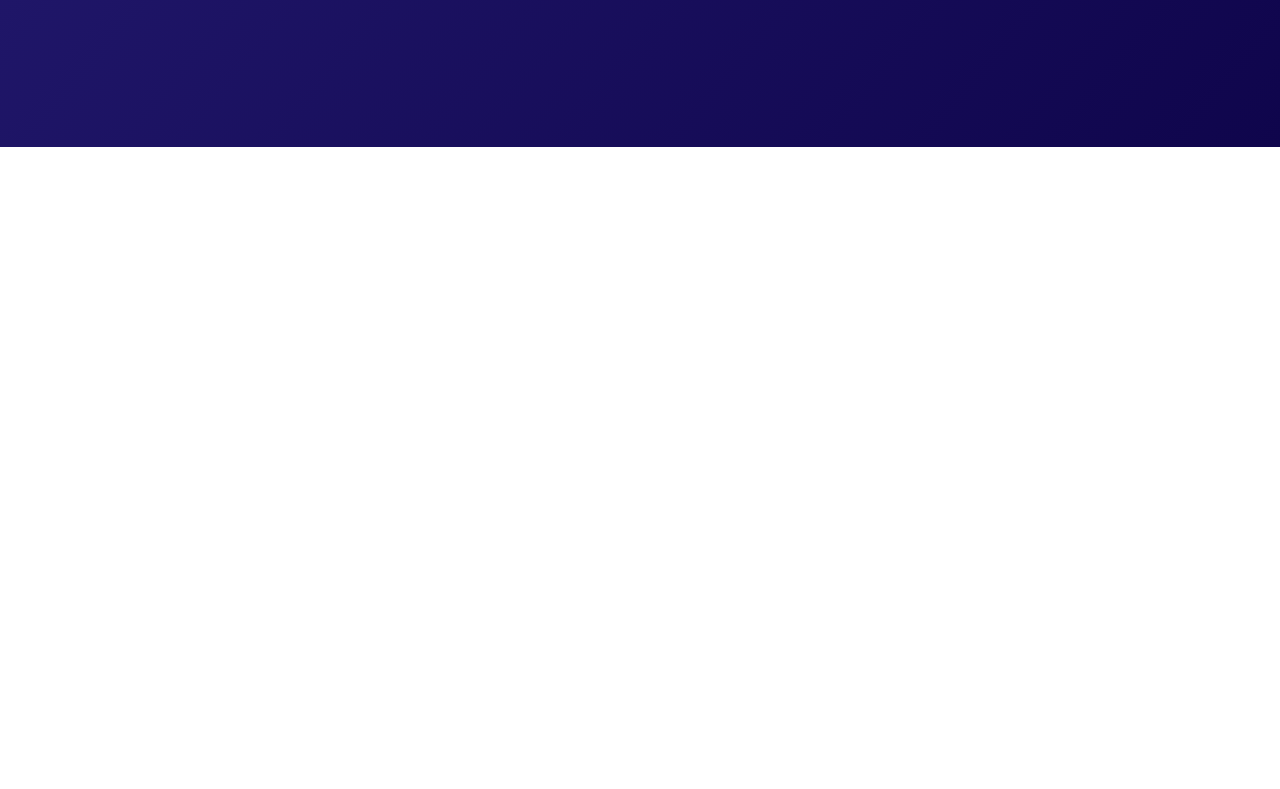
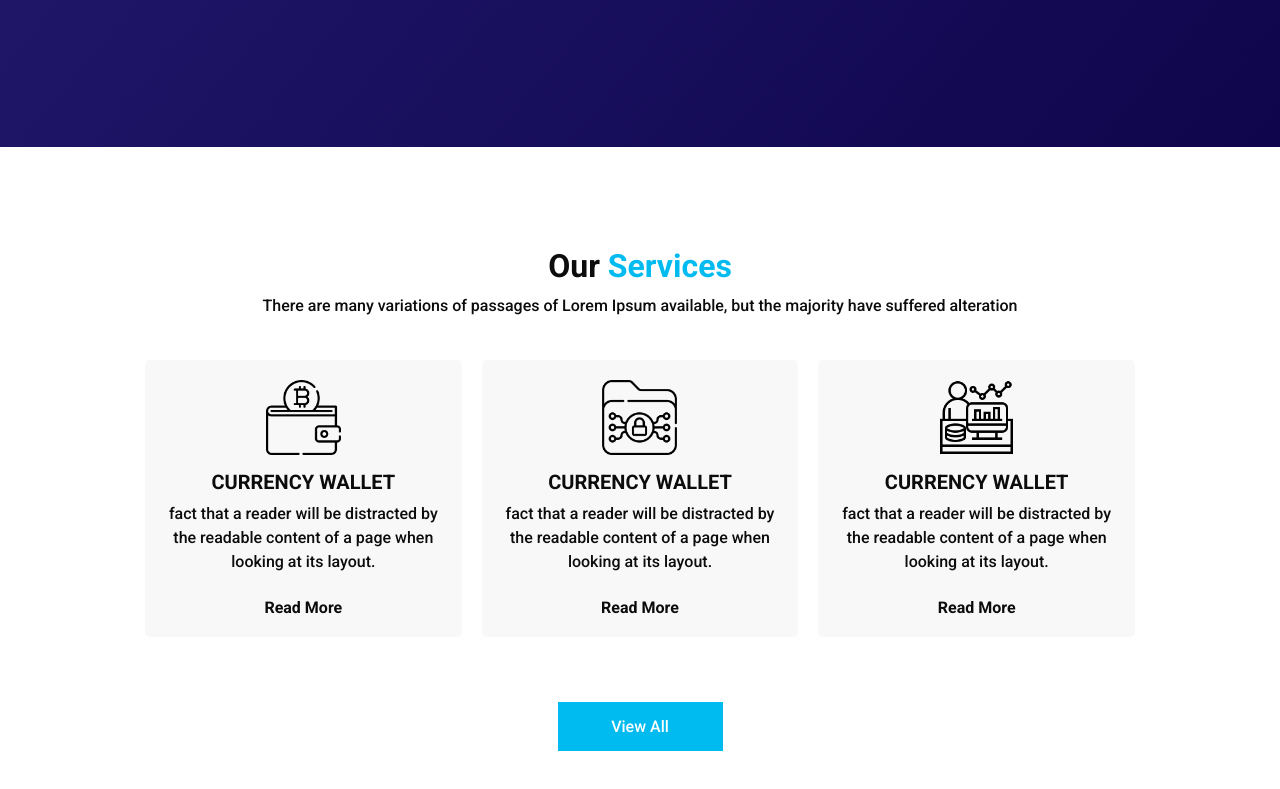
Before and after one commit to ahmed-mohammed-developer/currencies, a website built with Vite: page index.html in a window 1280 px wide. Shown: the part 485-1274 px from the top of the page. Before the commit the page ends 800 px from the top, so only its background shows below. Built offline with nearby package versions, Linux system fonts and the light colour scheme.

Commit message:
End Services

```diff
--- a/components/section.css
+++ b/components/section.css
@@ -48,12 +48,7 @@
                grid-template-columns: repeat(auto-fill, minmax(400px, 1fr));
          }
       }
-      @media screen and (max-width: 848px) {
-         .section .box-main{
-               grid-template-columns: repeat(auto-fill, minmax(300px, 1fr));
-         }
-      }
-      @media screen and (max-width: 850px) {
+      @media screen and (max-width: 880px) {
          .section .box-main{
             grid-template-columns: repeat(auto-fill, minmax(350px, 1fr));
       }
@@ -68,10 +63,5 @@
             grid-template-columns: repeat(auto-fill, minmax(200px, 1fr));
       }
       }
-      @media screen and (max-width: 300px) {
-         .section .box-main{
-               grid-template-columns: repeat(auto-fill, minmax(150px, 1fr));
-         }
-      }
 
  /* End section */
--- /dev/null
+++ b/components/services.css
@@ -0,0 +1,118 @@
+.services {
+   margin-block: 100px;
+}
+
+.title {
+   font-weight: bold;
+   margin-bottom: 0;
+   font-size: 2rem;
+   line-height: 1.2;
+   text-align: center;
+   text-transform: capitalize;
+   color: var(--text-p);
+}
+
+.title span {
+   color: var(--text-coler);
+}
+
+.services p {
+   margin-top: 10px;
+   margin-bottom: 0;
+   text-align: center;
+   color: var(--text-p);
+}
+
+.services .box-services {
+   display: grid;
+   grid-template-columns: repeat(auto-fill, minmax(306px, 1fr));
+   gap: 20px;
+   margin-right: -15px;
+   margin-left: -15px;
+}
+
+.services .box-serv {
+   width: 100%;
+   padding-right: 15px;
+   padding-left: 15px;
+   text-align: center;
+   margin-top: 45px;
+   background-color: #f8f8f9;
+   padding: 20px;
+   border-radius: 5px;
+}
+
+
+.box-serv .images {
+   width: 125px;
+   min-width: 75px;
+   height: 75px;
+   margin-bottom: 15px;
+   display: block;
+   margin-inline: auto;
+}
+
+.box-serv .images img {
+   max-width: 100%;
+   max-height: 100%;
+}
+
+.box-services .box-serv h2 {
+   font-size: 1.25rem;
+   font-weight: bold;
+   text-transform: uppercase;
+   line-height: 1.2;
+   margin-top: 0;
+   margin-bottom: 0.5rem;
+   color: var(--text-p);
+}
+
+.box-services .box-serv p {
+   margin-top: 0;
+   margin-bottom: 1.5rem;
+   color: var(--text-p);
+   line-height: 1.5;
+}
+
+.box-services .box-serv a {
+   color: var(--text-p);
+   font-weight: 600;
+   text-decoration: none;
+   background-color: transparent;
+   text-transform: capitalize;
+   cursor: pointer;
+   transition: all 0.3s ease;
+}
+.box-services .box-serv a:hover {
+   color: var(--text-coler);
+}
+
+.services .btn-box {
+   display: flex;
+   justify-content: center;
+   margin-top: 60px;
+}
+.services .btn-box .btn1 {
+   text-transform: capitalize;
+}
+@media screen and (max-width: 968px) {
+   .services .box-serv {
+      margin-top: 45px;
+   }
+   .services .box-serv:last-child {
+      margin-top: 15px;
+   }
+}
+@media screen and (max-width: 642px) {
+   .services .box-serv {
+      margin-top: 15px;
+   }
+   .services .box-serv:first-child {
+      margin-top: 45px;
+   }
+}
+@media screen and (max-width: 322px) {
+   .services .box-services {
+      grid-template-columns: repeat(auto-fill, minmax(250px, 1fr));
+   }
+}
--- a/index.html
+++ b/index.html
@@ -39,7 +39,7 @@
   <div class="section">
     <div class="container">
         <div class="box-main">
-          <div class="box title">
+          <div class="box">
               <div class="content">
                 <h1>
                   Crypto <br>
@@ -60,6 +60,40 @@
     </div>
 </div>
   <!-- End Section -->
+  <!-- Start Services-->
+  <div class="services" id="services">
+    <div class="container">
+      <h2 class="title">our <span>services</span></h2>
+      <p>There are many variations of passages of Lorem Ipsum available, but the majority have suffered alteration</p>
+      <div class="box-services">
+      <div class="box-serv">
+        <div class="images"><img src="/assets/s1.png" alt=""></div>
+        <h2>CURRENCY WALLET</h2>
+        <p>fact that a reader will be distracted by the readable content of a page when looking at its layout.</p>
+        <a href="#">read more</a>
+      </div>
+      <div class="box-serv">
+        <div class="images"><img src="/assets/s2.png" alt=""></div>
+        <h2>CURRENCY WALLET</h2>
+        <p>fact that a reader will be distracted by the readable content of a page when looking at its layout.</p>
+        <a href="#">read more</a>
+      </div>
+      <div class="box-serv">
+        <div class="images"><img src="/assets/s3.png" alt=""></div>
+        <h2>CURRENCY WALLET</h2>
+        <p>fact that a reader will be distracted by the readable content of a page when looking at its layout.</p>
+        <a href="#">read more</a>
+      </div>
+      </div>
+      <div class="btn-box">
+        <a href="" class="btn1">
+          view all
+        </a>
+      </div>
+    </div>
+  </div>
+  <!-- End Services-->
+
   <script src="main.js"></script>
 </body>
 </html>
--- a/style.css
+++ b/style.css
@@ -5,3 +5,4 @@
 @import url("components/buttons.css");
 @import url("components/header.css");
 @import url("components/section.css");
+@import url("components/services.css");
```
